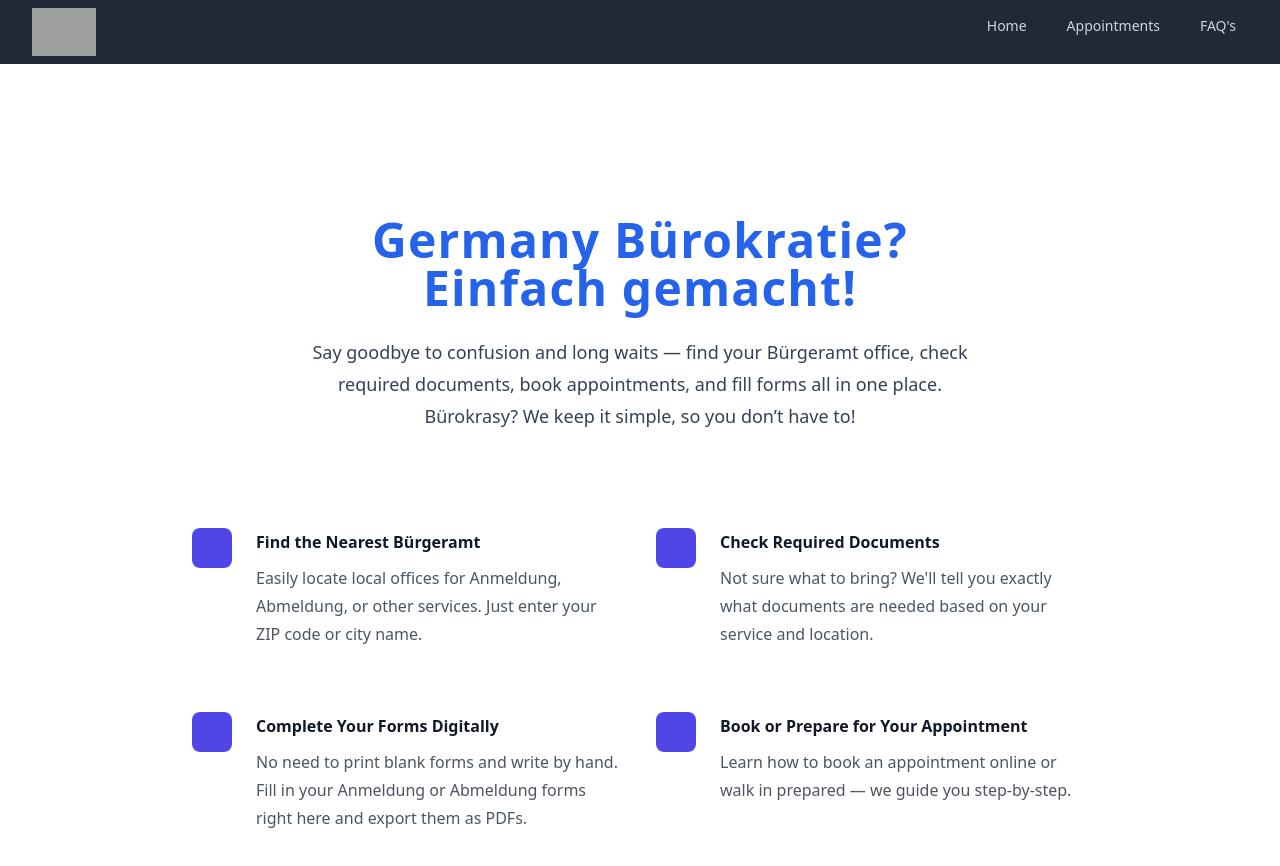
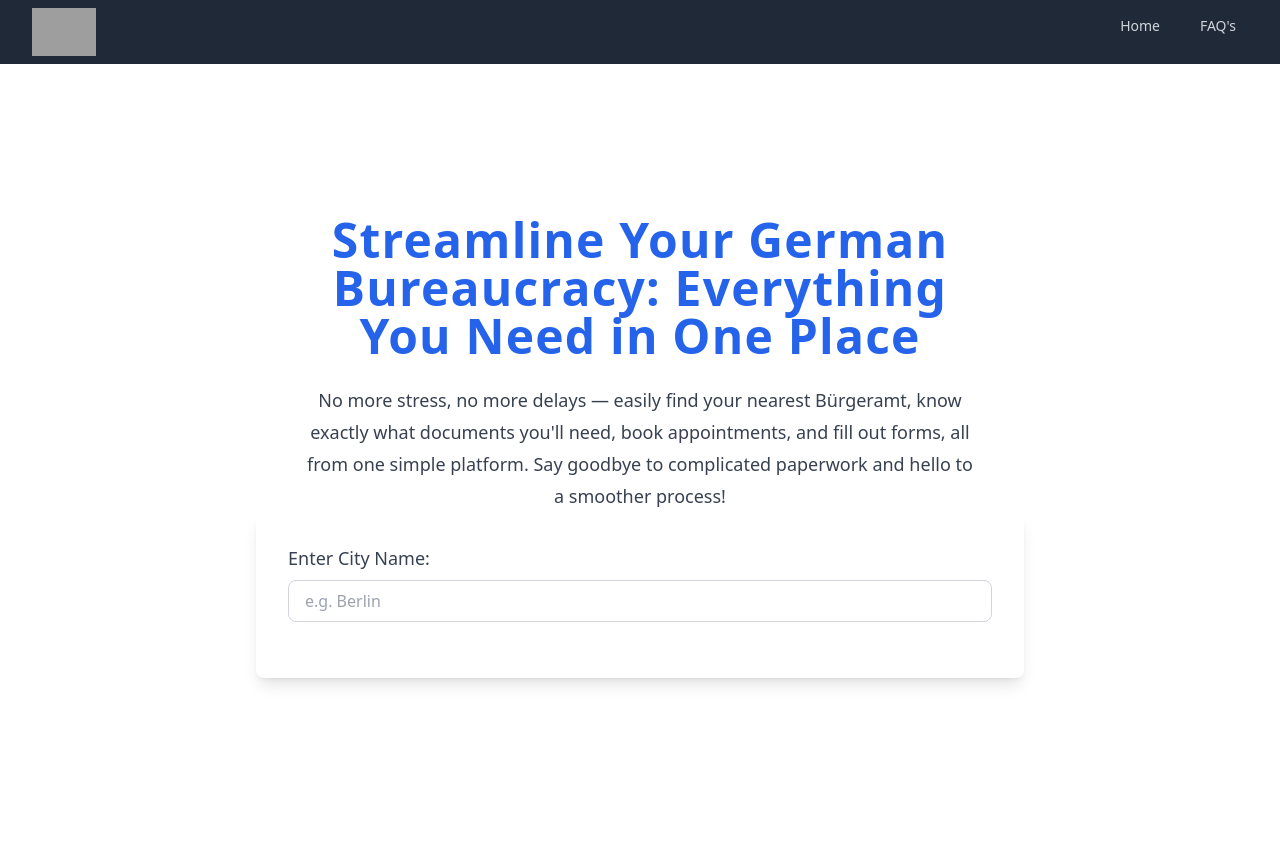
Before and after one commit to sarangan16/buro_DE, a React (Create React App) app: page / in a window 1280 px wide. Shown: the top 866 px of the page. After the commit the page ends 822 px from the top, so only its background shows below. Built offline with nearby package versions, Linux system fonts and the light colour scheme; grey boxes are pictures that could not be loaded.

Commit message:
more cities data added, download application forms fixed bugs on required documents

```diff
--- a/src/App.jsx
+++ b/src/App.jsx
@@ -1,11 +1,11 @@
-import React from 'react';
-import { BrowserRouter as Router, Routes, Route } from 'react-router-dom';
+import React from "react";
+import { BrowserRouter as Router, Routes, Route } from "react-router-dom";
 
-import Navbar from './components/Navbar';
-import Home from './components/Home';
-import FAQ from './components/FAQ';
-import Login from './components/Login';
-import Appointment from './components/Appointments'
+import Navbar from "./components/Navbar";
+import Home from "./components/Home";
+import FAQ from "./components/FAQ";
+import Login from "./components/Login";
+import Appointment from "./components/Appointments";
 
 function App() {
   return (
@@ -16,7 +16,6 @@ function App() {
           <Routes>
             <Route path="/" element={<Home />} />
             <Route path="/Faq" element={<FAQ />} />
-            <Route path="/appointments" element={<Appointment />} />
             <Route path="/Login" element={<Login />} />
           </Routes>
         </main>
--- a/src/components/Appointments.jsx
+++ b/src/components/Appointments.jsx
@@ -7,7 +7,11 @@ const officesData = {
       name: "Bürgeramt Rathaus Tiergarten",
       address: "Mathilde‑Jacob‑Platz 1, 10551 Berlin",
       services: ["Anmeldung", "Abmeldung", "Pass"],
-      appointments: ["2025-08-01 10:00", "2025-08-01 11:30", "2025-08-02 09:00"],
+      appointments: [
+        "2025-08-01 10:00",
+        "2025-08-01 11:30",
+        "2025-08-02 09:00",
+      ],
     },
     {
       id: 2,
@@ -18,71 +22,181 @@ const officesData = {
     },
     {
       id: 3,
-      name: "Bürgeramt Klosterstraße",
-      address: "Klosterstraße 71, 10179 Berlin",
+      name: "Bürgeramt Wedding",
+      address: "Brunnenstraße 102, 13355 Berlin",
       services: ["Anmeldung", "Abmeldung"],
-      appointments: ["2025-08-05 08:45", "2025-08-05 10:15"],
+      appointments: ["2025-08-05 10:15", "2025-08-06 12:45"],
+    },
+    {
+      id: 4,
+      name: "Bürgeramt Neukölln",
+      address: "Karl-Marx-Straße 118, 12043 Berlin",
+      services: ["Abmeldung", "Pass"],
+      appointments: ["2025-08-07 08:30", "2025-08-09 14:00"],
     },
   ],
   Hamburg: [
     {
-      id: 4,
+      id: 5,
       name: "Kundenzentrum Hamburg‑Mitte",
       address: "Klosterwall 8, 20095 Hamburg",
       services: ["Anmeldung", "Abmeldung"],
       appointments: ["2025-08-02 11:00", "2025-08-06 13:00"],
     },
     {
-      id: 5,
+      id: 6,
       name: "Kundenzentrum Billstedt",
       address: "Billstedt Center, Hamburg",
       services: ["Anmeldung", "Abmeldung"],
       appointments: ["2025-08-01 09:15", "2025-08-07 15:45"],
     },
+    {
+      id: 7,
+      name: "Kundenzentrum Altona",
+      address: "Große Bergstraße 254, 22767 Hamburg",
+      services: ["Anmeldung", "Pass"],
+      appointments: ["2025-08-10 11:30", "2025-08-12 14:00"],
+    },
+    {
+      id: 8,
+      name: "Kundenzentrum Harburg",
+      address: "Rathausplatz 1, 21073 Hamburg",
+      services: ["Abmeldung"],
+      appointments: ["2025-08-03 15:00", "2025-08-05 09:45"],
+    },
   ],
   Munich: [
     {
-      id: 6,
+      id: 9,
       name: "Einwohnermeldeamt München‑City (KVR)",
       address: "Ruppertstraße 19, 80466 München",
       services: ["Anmeldung", "Abmeldung", "Pass"],
       appointments: ["2025-08-03 08:30", "2025-08-03 11:00"],
     },
+    {
+      id: 10,
+      name: "Einwohnermeldeamt München-West",
+      address: "Pasinger Bahnhofsplatz 1, 81241 München",
+      services: ["Anmeldung", "Abmeldung"],
+      appointments: ["2025-08-05 09:00", "2025-08-07 10:30"],
+    },
+    {
+      id: 11,
+      name: "Einwohnermeldeamt München-Ost",
+      address: "Klinikum der Universität München, 81925 München",
+      services: ["Abmeldung"],
+      appointments: ["2025-08-02 13:15", "2025-08-04 16:00"],
+    },
   ],
   Düsseldorf: [
     {
-      id: 7,
+      id: 12,
       name: "Einwohnermeldeamt Düsseldorf‑Oberkassel",
       address: "Luegallee 65, 40545 Düsseldorf",
       services: ["Anmeldung", "Abmeldung"],
       appointments: ["2025-08-01 10:45", "2025-08-08 12:00"],
     },
     {
-      id: 8,
+      id: 13,
       name: "Einwohnermeldeamt Düsseldorf‑Kaiserswerth",
       address: "Kaiserwerther Markt 35, 40489 Düsseldorf",
       services: ["Anmeldung", "Abmeldung"],
       appointments: ["2025-08-02 09:00", "2025-08-09 16:00"],
     },
     {
-      id: 9,
+      id: 14,
       name: "Einwohnermeldeamt Düsseldorf‑Gerresheim",
       address: "Neusser Tor 8, 40625 Düsseldorf",
       services: ["Anmeldung", "Abmeldung"],
       appointments: ["2025-08-04 13:30", "2025-08-10 10:00"],
+    },
+    {
+      id: 15,
+      name: "Einwohnermeldeamt Düsseldorf‑Düsseltal",
+      address: "Kaiserswerther Str. 126, 40221 Düsseldorf",
+      services: ["Pass"],
+      appointments: ["2025-08-07 14:30", "2025-08-10 15:15"],
+    },
+  ],
+  Frankfurt: [
+    {
+      id: 16,
+      name: "Bürgeramt Frankfurt-Nordwest",
+      address: "Niddastraße 55, 60439 Frankfurt",
+      services: ["Anmeldung", "Pass"],
+      appointments: ["2025-08-06 10:00", "2025-08-09 13:00"],
+    },
+    {
+      id: 17,
+      name: "Bürgeramt Frankfurt-Süd",
+      address: "Hessenplatz 2, 60528 Frankfurt",
+      services: ["Anmeldung", "Abmeldung"],
+      appointments: ["2025-08-01 14:30", "2025-08-04 10:30"],
+    },
+    {
+      id: 18,
+      name: "Bürgeramt Frankfurt-Zentrum",
+      address: "Römerberg 1, 60311 Frankfurt",
+      services: ["Abmeldung", "Pass"],
+      appointments: ["2025-08-05 09:30", "2025-08-07 16:30"],
+    },
+  ],
+  Stuttgart: [
+    {
+      id: 19,
+      name: "Bürgeramt Stuttgart-Feuerbach",
+      address: "Wilhelminenstraße 33, 70469 Stuttgart",
+      services: ["Anmeldung", "Abmeldung"],
+      appointments: ["2025-08-01 10:00", "2025-08-03 14:00"],
+    },
+    {
+      id: 20,
+      name: "Bürgeramt Stuttgart-Mitte",
+      address: "Eberhardstraße 35, 70173 Stuttgart",
+      services: ["Pass"],
+      appointments: ["2025-08-04 15:00", "2025-08-06 11:30"],
+    },
+    {
+      id: 21,
+      name: "Bürgeramt Stuttgart-Süd",
+      address: "Rotebühlstraße 137, 70197 Stuttgart",
+      services: ["Abmeldung", "Pass"],
+      appointments: ["2025-08-02 12:00", "2025-08-07 09:30"],
     },
   ],
 };
 
 const documentsRequired = {
   Anmeldung: [
+    "Proof of identity (eID card, passport, or child's passport)",
+    "Confirmation of occupancy from the landlord",
+    "For Ukrainian refugees: Confirmation of permanent accommodation",
+    "For parents with joint custody: Consent of the absent parent",
+    "For separated parents: Declaration of consent with proof of identity",
+    "For multiple apartments: Supplementary sheet for registration/declaration of main residence",
+    "Civil status certificates (if applicable)",
+    "In case of representation: Written power of attorney / declaration of consent",
+    {
+      downloadLink: "https://example.com/anmeldung-form.pdf", // Link to the Anmeldung form
+    },
+  ],
+  Abmeldung: [
     "Passport or valid ID",
-    "Rental contract",
-    "Landlord confirmation (Wohnungsgeberbestätigung)",
-    "Completed Anmeldung form",
+    "Completed Abmeldung form",
+    "If you are deregistering by mail: Completed 'Deregistration with the Registration Authority' form",
+    "If more than three people are being deregistered, use additional registration forms",
+    {
+      downloadLink: "https://example.com/abmeldung-form.pdf", // Link to the Abmeldung form
+    },
   ],
-  Abmeldung: ["Passport or valid ID", "Completed Abmeldung form"],
-  Pass: ["Passport photo", "Proof of identity", "Previous passport (if applicable)"],
+  Pass: [
+    "Passport photo",
+    "Proof of identity",
+    "Previous passport (if applicable)",
+    {
+      downloadLink: "https://example.com/pass-form.pdf",
+    },
+  ],
 };
 
 function Appointments() {
@@ -97,30 +211,20 @@ function Appointments() {
 
   const cities = Object.keys(officesData);
 
-  function handleInputFocus() {
-    setShowCityList(true);
-    setCitySuggestions(cities);
-    setSelectedCity("");
-    setOffices([]);
-    setSelectedOffice(null);
-    setSelectedService("");
-    setSelectedAppointment("");
-  }
-
   function handleInputChange(e) {
-    const val = e.target.value;
-    setCityInput(val);
+    const value = e.target.value;
+    setCityInput(value);
     setShowCityList(true);
 
-    if (!val) {
+    if (value === "") {
       setCitySuggestions(cities);
       return;
     }
 
-    const filtered = cities.filter((city) =>
-      city.toLowerCase().startsWith(val.toLowerCase())
-    );
-    setCitySuggestions(filtered);
+    const filteredCities = cities.filter(function (city) {
+      return city.toLowerCase().startsWith(value.toLowerCase());
+    });
+    setCitySuggestions(filteredCities);
   }
 
   function selectCity(city) {
@@ -130,18 +234,26 @@ function Appointments() {
     setSelectedOffice(null);
     setSelectedService("");
     setSelectedAppointment("");
+    setOffices([]);
+  }
 
-    setOffices(officesData[city] || []);
+  function selectService(e) {
+    const service = e.target.value;
+    setSelectedService(service);
+    setSelectedOffice(null);
+    setSelectedAppointment("");
+
+    if (selectedCity && service) {
+      const cityOffices = officesData[selectedCity] || [];
+      const filteredOffices = cityOffices.filter(function (office) {
+        return office.services.indexOf(service) !== -1;
+      });
+      setOffices(filteredOffices);
+    }
   }
 
   function selectOffice(office) {
     setSelectedOffice(office);
-    setSelectedService("");
-    setSelectedAppointment("");
-  }
-
-  function selectService(e) {
-    setSelectedService(e.target.value);
     setSelectedAppointment("");
   }
 
@@ -149,102 +261,139 @@ function Appointments() {
     setSelectedAppointment(e.target.value);
   }
 
-  const services = selectedOffice ? selectedOffice.services : [];
   const appointments = selectedOffice ? selectedOffice.appointments : [];
+  const serviceDocuments = selectedService
+    ? documentsRequired[selectedService]
+    : [];
+  const downloadLink =
+    serviceDocuments.length > 0
+      ? serviceDocuments[serviceDocuments.length - 1].downloadLink
+      : "";
 
   return (
-    <div className="max-w-3xl mx-auto p-4">
-      <h1 className="text-3xl font-bold mb-6">Book Appointment</h1>
-
-      <label className="block mb-2 font-semibold">Enter City Name:</label>
+    <div className="max-w-3xl mx-auto p-8 bg-white shadow-lg rounded-lg">
+      <div className="mb-6">
+        <label className="block text-lg font-medium text-gray-700 mb-2">
+          Enter City Name:
+        </label>
         <input
           type="text"
           value={cityInput}
-        onFocus={handleInputFocus}
           onChange={handleInputChange}
+          onFocus={() => setShowCityList(true)}
           placeholder="e.g. Berlin"
-        className="w-full border rounded p-2"
+          className="w-full px-4 py-2 border border-gray-300 rounded-lg focus:outline-none focus:ring-2 focus:ring-blue-500"
         />
-
         {showCityList && citySuggestions.length > 0 && (
-        <ul className="border rounded mt-2 bg-white shadow max-h-40 overflow-auto">
-          {citySuggestions.map((city, i) => (
+          <ul className="mt-2 border border-gray-200 rounded-lg max-h-40 overflow-auto bg-white shadow-md">
+            {citySuggestions.map(function (city, i) {
+              return (
                 <li
                   key={i}
-              className="p-2 cursor-pointer hover:bg-gray-100"
+                  className="p-3 cursor-pointer hover:bg-gray-100"
                   onClick={() => selectCity(city)}
                 >
                   {city}
                 </li>
-          ))}
+              );
+            })}
           </ul>
+        )}
+      </div>
+
+      {selectedCity && (
+        <div className="mb-6">
+          <label className="block text-lg font-medium text-gray-700 mb-2">
+            Select Service:
+          </label>
+          <select
+            value={selectedService}
+            onChange={selectService}
+            className="w-full px-4 py-2 border border-gray-300 rounded-lg focus:outline-none focus:ring-2 focus:ring-blue-500"
+          >
+            <option value="">-- Choose a service --</option>
+            {["Anmeldung", "Abmeldung", "Pass"].map(function (service) {
+              return (
+                <option key={service} value={service}>
+                  {service}
+                </option>
+              );
+            })}
+          </select>
+        </div>
       )}
 
       {offices.length > 0 && (
-        <div className="mt-4 mb-4">
-          <label className="block mb-1 font-semibold">Select Office:</label>
-          <ul className="border rounded max-h-60 overflow-auto">
-            {offices.map((office) => (
+        <div className="mb-6">
+          <label className="block text-lg font-medium text-gray-700 mb-2">
+            Select Office:
+          </label>
+          <ul className="border border-gray-300 rounded-lg max-h-60 overflow-auto bg-white shadow-md">
+            {offices.map(function (office) {
+              return (
                 <li
                   key={office.id}
                   onClick={() => selectOffice(office)}
-                className={`cursor-pointer p-2 hover:bg-gray-200 ${
-                  selectedOffice?.id === office.id ? "bg-gray-300 font-semibold" : ""
+                  className={`p-4 cursor-pointer hover:bg-gray-100 ${
+                    selectedOffice && selectedOffice.id === office.id
+                      ? "bg-gray-200 font-semibold"
+                      : ""
                   }`}
                 >
                   <div>{office.name}</div>
                   <div className="text-sm text-gray-500">{office.address}</div>
                 </li>
-            ))}
+              );
+            })}
           </ul>
         </div>
       )}
 
-      {selectedOffice && (
-        <div className="mb-4">
-          <label className="block mb-2 font-semibold">Select Service:</label>
-          <select
-            value={selectedService}
-            onChange={selectService}
-            className="w-full border rounded p-2"
-          >
-            <option value="">-- Choose a service --</option>
-            {services.map((service) => (
-              <option key={service} value={service}>
-                {service}
-              </option>
-            ))}
-          </select>
-        </div>
-      )}
-
       {selectedOffice && selectedService && appointments.length > 0 && (
-        <div className="mb-4">
-          <label className="block mb-2 font-semibold">Select Appointment Slot:</label>
+        <div className="mb-6">
+          <label className="block text-lg font-medium text-gray-700 mb-2">
+            Select Appointment Slot:
+          </label>
           <select
             value={selectedAppointment}
             onChange={selectAppointment}
-            className="w-full border rounded p-2"
+            className="w-full px-4 py-2 border border-gray-300 rounded-lg focus:outline-none focus:ring-2 focus:ring-blue-500"
           >
             <option value="">-- Choose a time --</option>
-            {appointments.map((slot, i) => (
+            {appointments.map(function (slot, i) {
+              return (
                 <option key={i} value={slot}>
                   {slot}
                 </option>
-            ))}
+              );
+            })}
           </select>
         </div>
       )}
 
       {selectedService && (
-        <div>
-          <h2 className="text-xl font-semibold mb-2">
+        <div className="mb-6">
+          <h2 className="text-xl font-semibold text-gray-800 mb-4">
             Documents Required for {selectedService}:
           </h2>
-          <ul className="list-disc list-inside">
-            {documentsRequired[selectedService].map((doc, i) => (
-              <li key={i}>{doc}</li>
-            ))}
+          <ul className="list-disc list-inside text-gray-700">
+            {serviceDocuments.map(function (doc, i) {
+              if (typeof doc === "string") {
+                return <li key={i}>{doc}</li>;
+              } else if (doc.downloadLink) {
+                return (
+                  <li key={i}>
+                    <a
+                      href={doc.downloadLink}
+                      className="text-blue-500 underline"
+                      download
+                    >
+                      Download {selectedService} Form
+                    </a>
+                  </li>
+                );
+              }
+            })}
           </ul>
         </div>
       )}
--- a/src/components/Home.jsx
+++ b/src/components/Home.jsx
@@ -1,5 +1,5 @@
 import React from "react";
-
+import Appointments from "./Appointments";
 function Home() {
   return (
     <div>
@@ -7,65 +7,19 @@ function Home() {
         <div className="mx-auto max-w-7xl px-6 lg:px-8">
           <div className="mx-auto max-w-2xl lg:text-center">
             <p className="mt-2 text-4xl font-semibold tracking-wide text-pretty sm:text-5xl lg:text-balance text-blue-600 dark:text-blue-500">
-              Germany Bürokratie? Einfach gemacht!
+              Streamline Your German Bureaucracy: Everything You Need in One
+              Place{" "}
             </p>
             <p className="mt-6 text-lg/8 text-gray-700">
-              Say goodbye to confusion and long waits — find your Bürgeramt
-              office, check required documents, book appointments, and fill
-              forms all in one place. Bürokrasy? We keep it simple, so you don’t
-              have to!
+              No more stress, no more delays — easily find your nearest
+              Bürgeramt, know exactly what documents you'll need, book
+              appointments, and fill out forms, all from one simple platform.
+              Say goodbye to complicated paperwork and hello to a smoother
+              process!
             </p>
           </div>
-
-          <div className="mx-auto mt-16 max-w-2xl sm:mt-20 lg:mt-24 lg:max-w-4xl">
-            <dl className="grid max-w-xl grid-cols-1 gap-x-8 gap-y-10 lg:max-w-none lg:grid-cols-2 lg:gap-y-16">
-              <div className="relative pl-16">
-                <dt className="text-base/7 font-semibold text-gray-900">
-                  <div className="absolute top-0 left-0 flex size-10 items-center justify-center rounded-lg bg-indigo-600"></div>
-                  Find the Nearest Bürgeramt
-                </dt>
-                <dd className="mt-2 text-base/7 text-gray-600">
-                  Easily locate local offices for Anmeldung, Abmeldung, or other
-                  services. Just enter your ZIP code or city name.
-                </dd>
-              </div>
-
-              <div className="relative pl-16">
-                <dt className="text-base/7 font-semibold text-gray-900">
-                  <div className="absolute top-0 left-0 flex size-10 items-center justify-center rounded-lg bg-indigo-600"></div>
-                  Check Required Documents
-                </dt>
-                <dd className="mt-2 text-base/7 text-gray-600">
-                  Not sure what to bring? We'll tell you exactly what documents
-                  are needed based on your service and location.
-                </dd>
-              </div>
-
-              <div className="relative pl-16">
-                <dt className="text-base/7 font-semibold text-gray-900">
-                  <div className="absolute top-0 left-0 flex size-10 items-center justify-center rounded-lg bg-indigo-600"></div>
-                  Complete Your Forms Digitally
-                </dt>
-                <dd className="mt-2 text-base/7 text-gray-600">
-                  No need to print blank forms and write by hand. Fill in your
-                  Anmeldung or Abmeldung forms right here and export them as
-                  PDFs.
-                </dd>
-              </div>
-
-              <div className="relative pl-16">
-                <dt className="text-base/7 font-semibold text-gray-900">
-                  <div className="absolute top-0 left-0 flex size-10 items-center justify-center rounded-lg bg-indigo-600"></div>
-                  Book or Prepare for Your Appointment
-                </dt>
-                <dd className="mt-2 text-base/7 text-gray-600">
-                  Learn how to book an appointment online or walk in prepared —
-                  we guide you step-by-step.
-                </dd>
-              </div>
-            </dl>
-          </div>
         </div>
+        <Appointments />
       </div>
     </div>
   );
--- a/src/components/Navbar.jsx
+++ b/src/components/Navbar.jsx
@@ -1,5 +1,5 @@
-import React from 'react';
-import { Link } from 'react-router-dom';
+import React from "react";
+import { Link } from "react-router-dom";
 
 const Navbar = () => {
   return (
@@ -34,12 +34,7 @@ const Navbar = () => {
                 >
                   Home
                 </Link>
-                <Link
-                  to="/appointments"
-                  className="rounded-md px-3 py-2 text-sm font-medium text-gray-300 hover:bg-gray-700 hover:text-white"
-                >
-                  Appointments
-                </Link>
+
                 <Link
                   to="/faq"
                   className="rounded-md px-3 py-2 text-sm font-medium text-gray-300 hover:bg-gray-700 hover:text-white"
```
Lines whose indentation alone changed are shown as unchanged.
